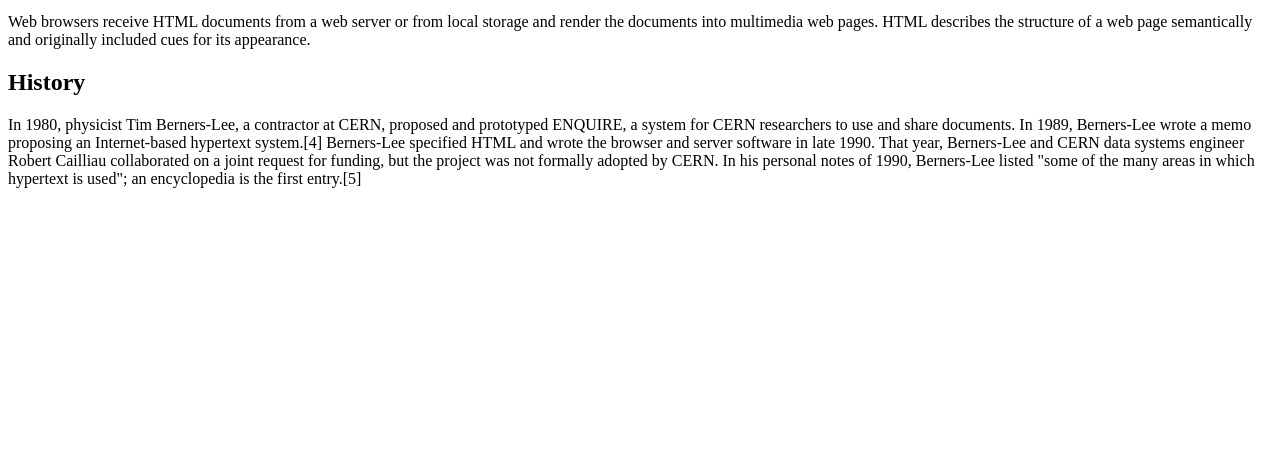
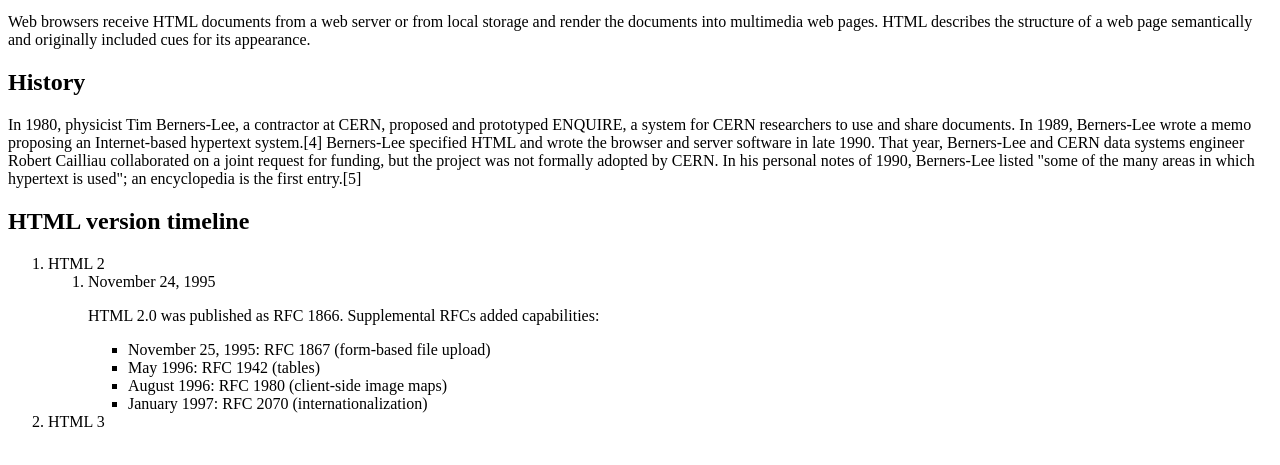
Before and after one commit to spynx21/latihan1, a plain HTML site: page index.html in a window 1280 px wide. Shown: the part 119-584 px from the top of the page. Drawn offline with Linux system fonts and the light colour scheme.

Commit message:
menambahkan list

```diff
--- a/index.html
+++ b/index.html
@@ -14,5 +14,25 @@
 
     <h2>History</h2>
     <p>In 1980, physicist Tim Berners-Lee, a contractor at CERN, proposed and prototyped ENQUIRE, a system for CERN researchers to use and share documents. In 1989, Berners-Lee wrote a memo proposing an Internet-based hypertext system.[4] Berners-Lee specified HTML and wrote the browser and server software in late 1990. That year, Berners-Lee and CERN data systems engineer Robert Cailliau collaborated on a joint request for funding, but the project was not formally adopted by CERN. In his personal notes of 1990, Berners-Lee listed "some of the many areas in which hypertext is used"; an encyclopedia is the first entry.[5]</p>
+
+    <h2>HTML version timeline</h2>
+    <ol>
+        <li>
+            HTML 2
+            <ol>
+                <li>
+                    November 24, 1995
+                    <p>HTML 2.0 was published as RFC 1866. Supplemental RFCs added capabilities:</p>
+                    <ul>
+                        <li>November 25, 1995: RFC 1867 (form-based file upload)</li>
+                        <li>May 1996: RFC 1942 (tables)</li>
+                        <li>August 1996: RFC 1980 (client-side image maps)</li>
+                        <li>January 1997: RFC 2070 (internationalization)</li>
+                    </ul>
+                </li>
+            </ol>
+        </li>
+        <li>HTML 3</li>
+    </ol>
 </body>
 </html>
```
